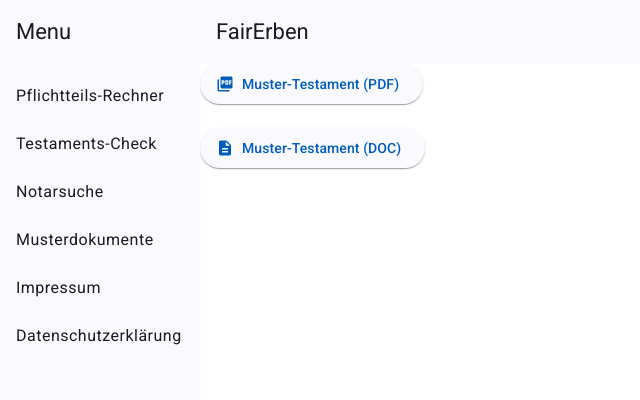
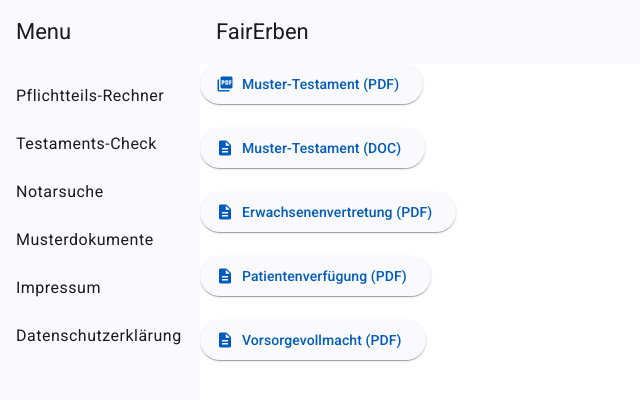
Before and after one commit to chranditho/legal-hackathon, an Angular app: page /dokumente in a window 1280 px wide. Both pictures are taken after a click on the button "Accept". Shown: the top 400 px of the page, without its empty margins (0-640 px from the left). Built offline with nearby package versions, Linux system fonts and the light colour scheme.

Commit message:
added buttons

```diff
--- a/src/app/features/dokumente/dokumente-page/dokumente-page.component.html
+++ b/src/app/features/dokumente/dokumente-page/dokumente-page.component.html
@@ -20,4 +20,33 @@
     <mat-icon class="button-icon">description</mat-icon>
     Muster-Testament (DOC)
   </a>
+<br>
+<br>
+<a
+  mat-raised-button
+  class="download-button"
+>
+  <mat-icon class="button-icon">description</mat-icon>
+  Erwachsenenvertretung (PDF)
+</a>
+
+<br>
+<br>
+<a
+  mat-raised-button
+  class="download-button"
+>
+  <mat-icon class="button-icon">description</mat-icon>
+  Patientenverfügung (PDF)
+</a>
+
+<br>
+<br>
+<a
+  mat-raised-button
+  class="download-button"
+>
+  <mat-icon class="button-icon">description</mat-icon>
+  Vorsorgevollmacht (PDF)
+</a>
 </div>
```
